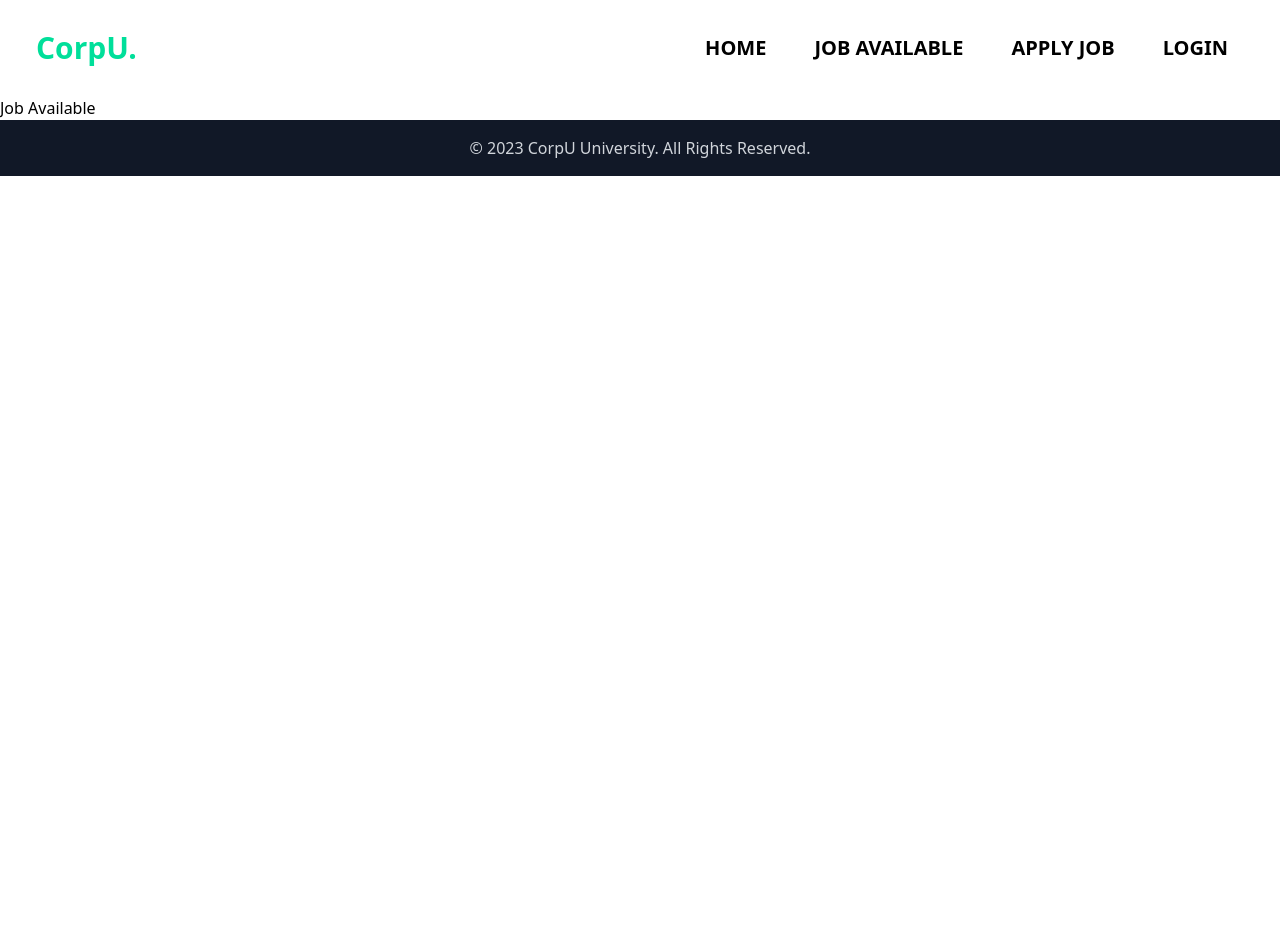
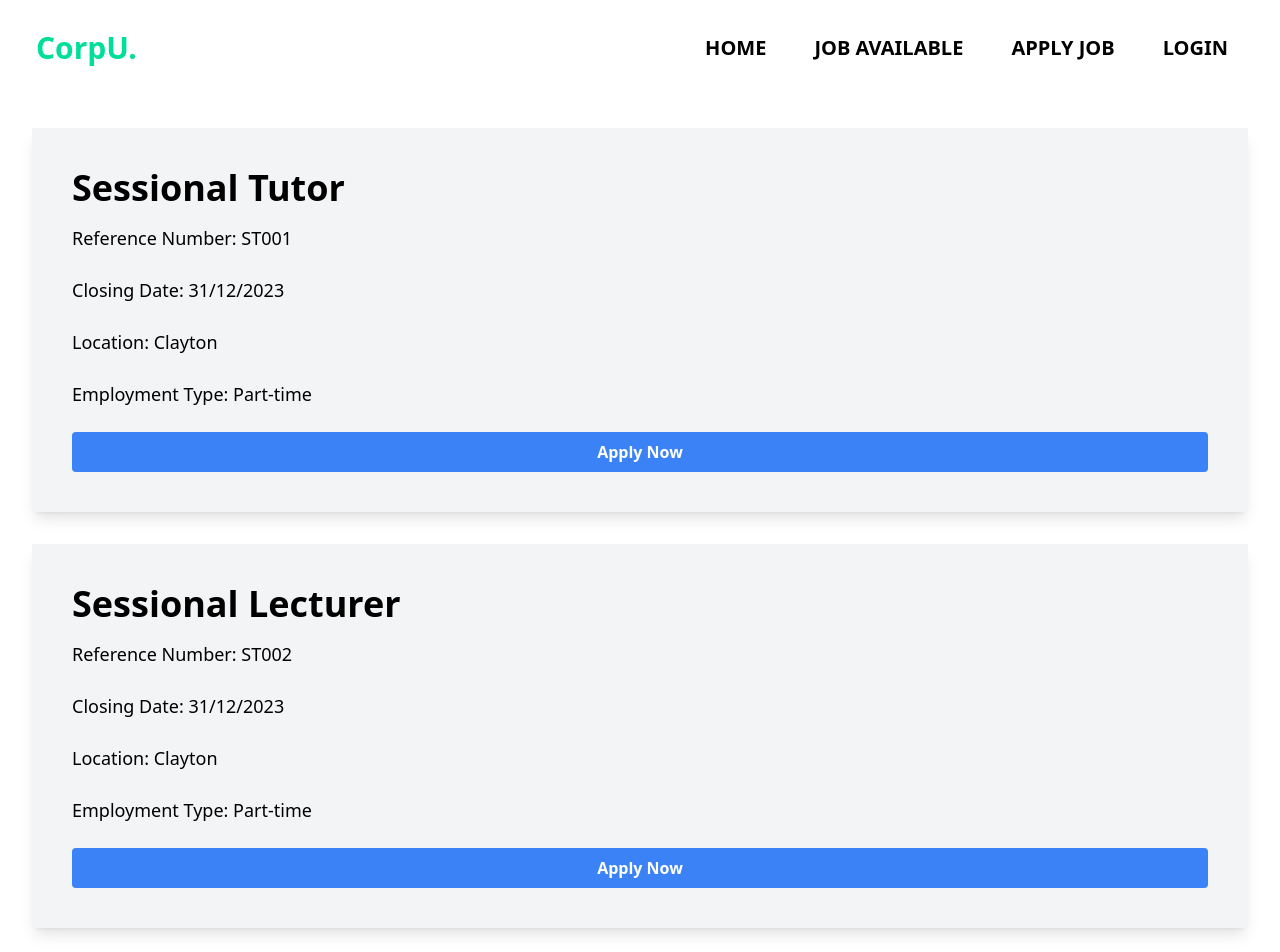
Before and after one commit to fishkatsu/G22-TIP-UI, a React (Create React App) app in the folder React/: page /jobAvailable in a window 1280 px wide. Shown: the top 952 px of the page. Before the commit the page ends 800 px from the top, so only its background shows below. Built offline with nearby package versions, Linux system fonts and the light colour scheme.

Commit message:
Jobs Try
I just try for creating ads and apply button

```diff
--- a/React/src/components/jobavailable.jsx
+++ b/React/src/components/jobavailable.jsx
@@ -1,8 +1,38 @@
 function JobAvailable(){
     return(
-        <div>
-            <h1>Job Available</h1>
-        </div>
+        <>
+        <JobAds />
+        </>
+    )
+}
+
+function JobAds(){
+    return(
+        <>
+            {/* make content with title and paragraph, with 90% width, with shadow */}
+            <div className="flex flex-col justify-left items-left bg-gray-100 p-10 shadow-lg m-8">
+                <h1 className="text-4xl font-bold mb-4">Sessional Tutor</h1>
+                <p className="text-lg mb-6">Reference Number: ST001</p>
+                <p className="text-lg mb-6">Closing Date: 31/12/2023</p>
+                <p className="text-lg mb-6">Location: Clayton</p>
+                <p className="text-lg mb-6">Employment Type: Part-time</p>
+            {/*i want to make this button to be on the right side of the content */}
+                <button className="bg-blue-500 hover:bg-blue-700 text-white font-bold py-2 px-4 rounded">
+                    Apply Now
+                </button>
+            </div>
+            <div className="flex flex-col justify-left items-left bg-gray-100 p-10 shadow-lg m-8">
+                <h1 className="text-4xl font-bold mb-4">Sessional Lecturer</h1>
+                <p className="text-lg mb-6">Reference Number: ST002</p>
+                <p className="text-lg mb-6">Closing Date: 31/12/2023</p>
+                <p className="text-lg mb-6">Location: Clayton</p>
+                <p className="text-lg mb-6">Employment Type: Part-time</p>
+            {/*i want to make this button to be on the right side of the content */}
+                <button className="bg-blue-500 hover:bg-blue-700 text-white font-bold py-2 px-4 rounded">
+                    Apply Now
+                </button>
+            </div>
+        </>
     )
 }
 export default JobAvailable;
```
